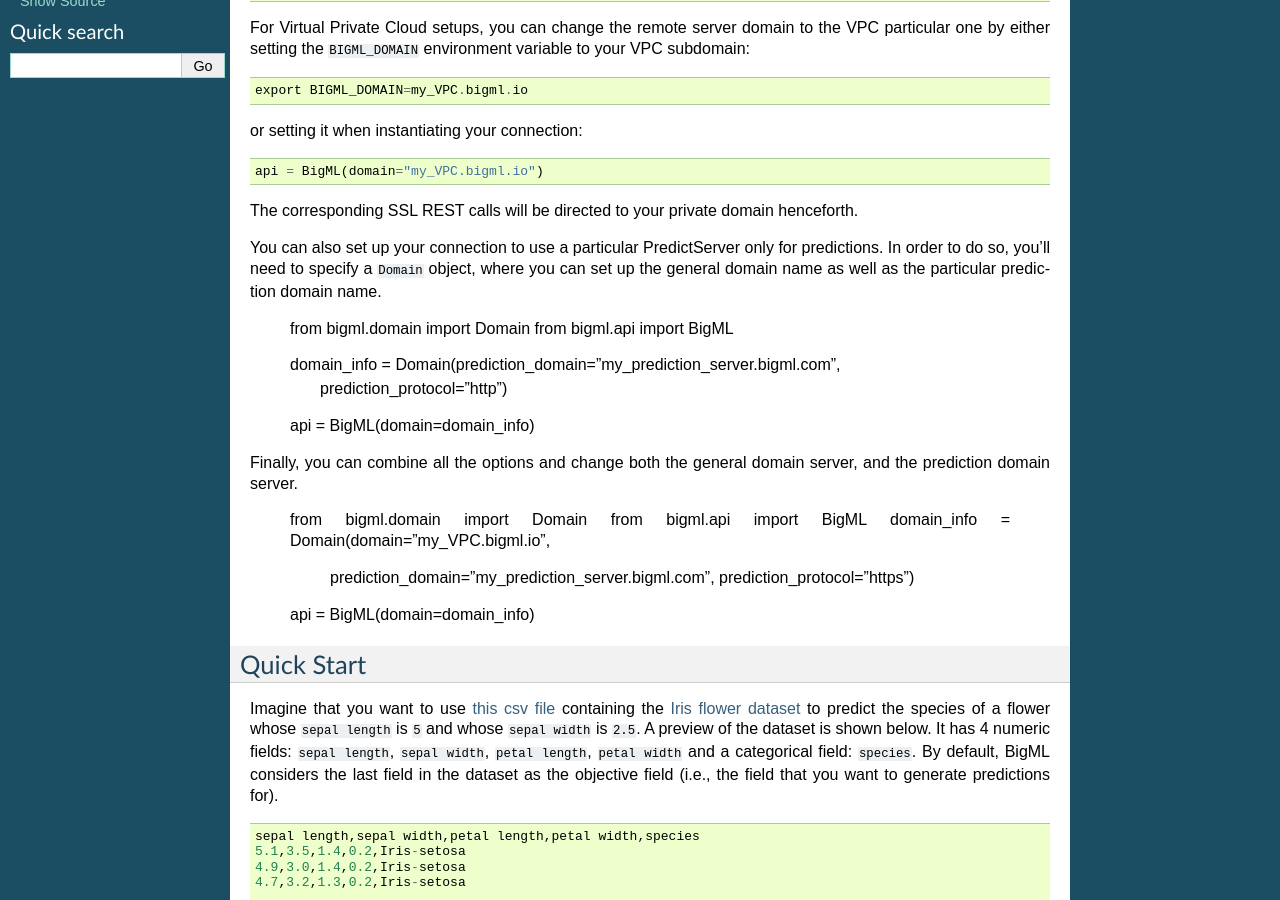
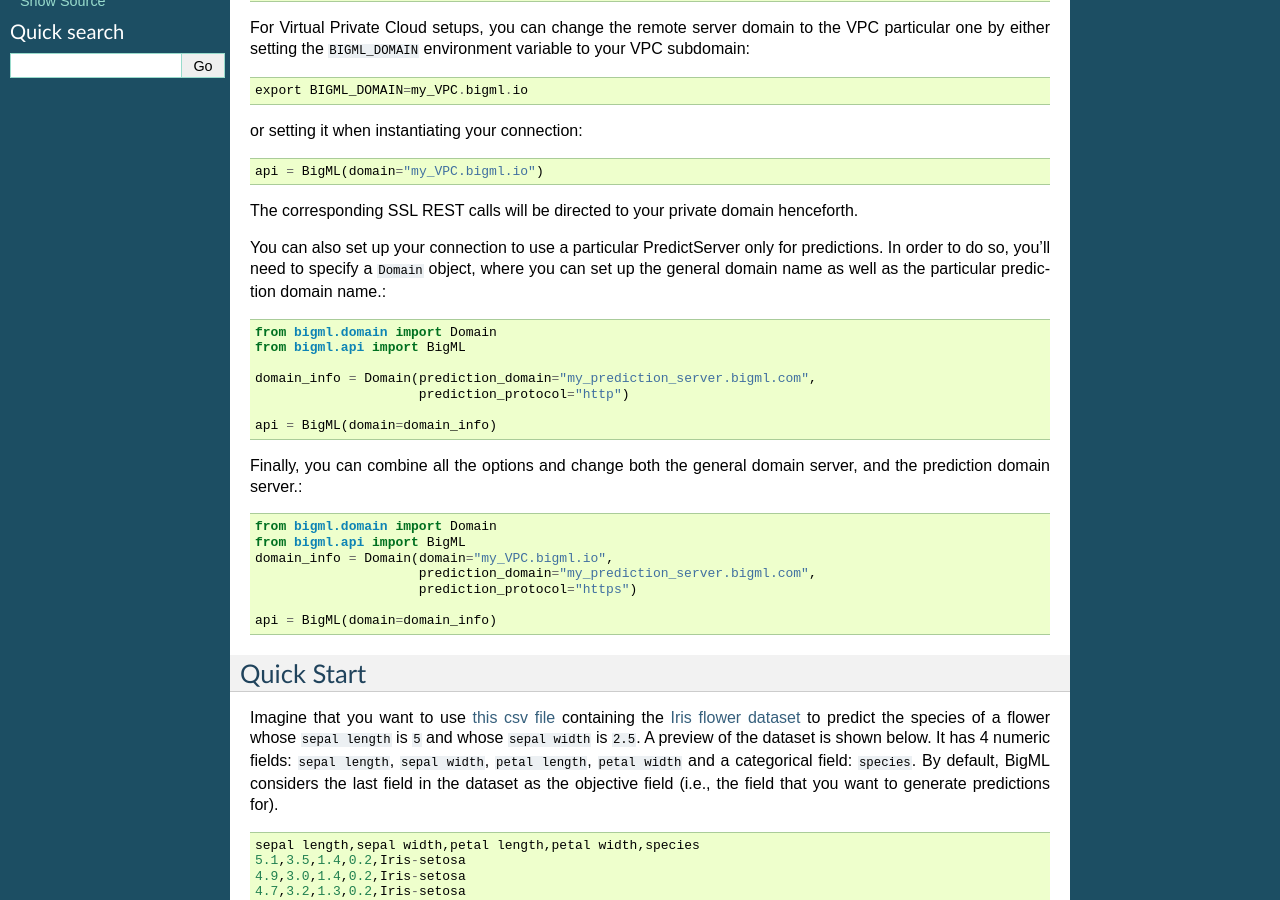
Before and after one commit to bigmlcom/python, a Sphinx documentation site: the page built from docs/index.rst, in a window 1280 px wide and 900 px high, scrolled down 1661 px. Built offline with Sphinx 7.4.7, drawn with Linux system fonts in a browser that asks for light colours.

```diff
--- a/docs/index.rst
+++ b/docs/index.rst
@@ -119,7 +119,7 @@ henceforth.
 You can also set up your connection to use a particular PredictServer
 only for predictions. In order to do so, you'll need to specify a ``Domain``
 object, where you can set up the general domain name as well as the
-particular prediction domain name.
+particular prediction domain name.::
 
     from bigml.domain import Domain
     from bigml.api import BigML
@@ -130,7 +130,7 @@ particular prediction domain name.
     api = BigML(domain=domain_info)
 
 Finally, you can combine all the options and change both the general domain
-server, and the prediction domain server.
+server, and the prediction domain server.::
 
     from bigml.domain import Domain
     from bigml.api import BigML
```
